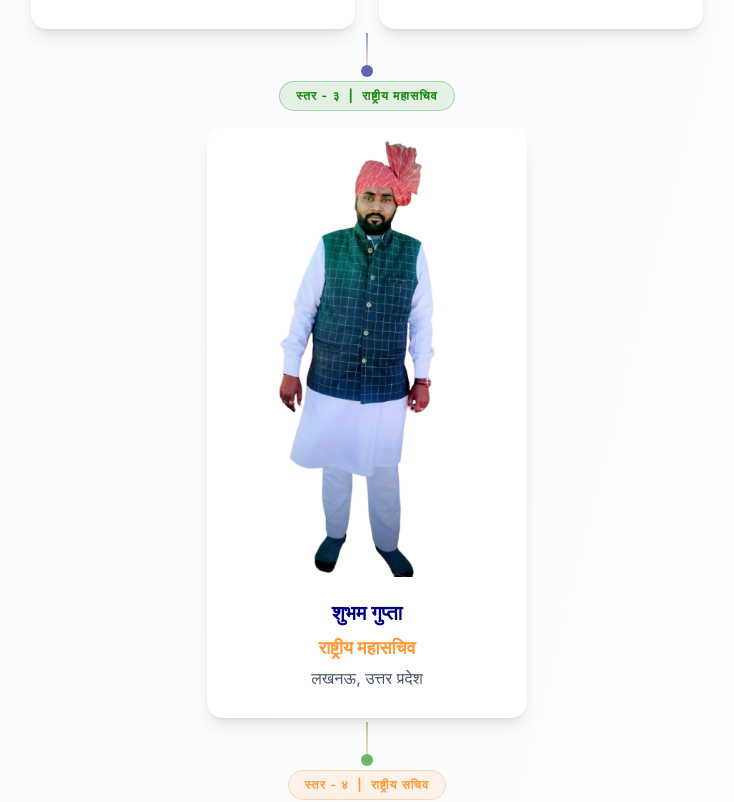
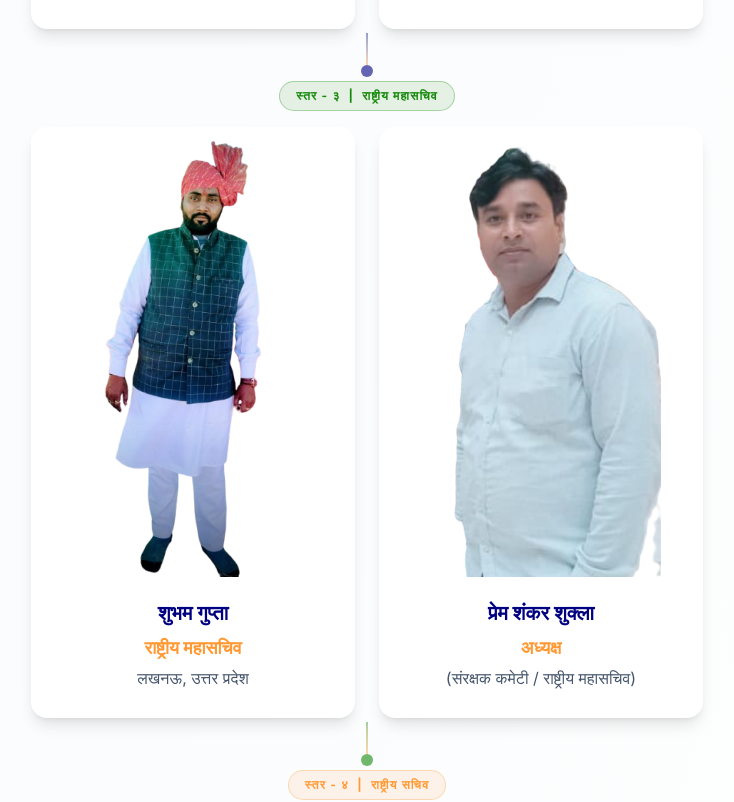
Before and after one commit to digicoders-git/Yuva_Naya_Dal, a React (Vite) app: page / in a window 1280 px wide. Shown: the part 8288-9090 px from the top of the page, without its empty margins (273-1007 px from the left). Built offline with nearby package versions, Linux system fonts and the light colour scheme; no server answers.

Commit message:
महासचिव done

```diff
--- a/src/pages/Home.jsx
+++ b/src/pages/Home.jsx
@@ -1,6 +1,6 @@
 import { motion, AnimatePresence } from 'framer-motion';
 import { NavLink } from 'react-router-dom';
-import { logo, image36, image37, image38, image8 , image40 , image41 ,image42 , image43, image44, image45, image47, image48, image49, image50, image51, image52, image53, image46, image54,image55, image56, image57 } from '../utils/images';
+import { logo, image36, image37, image38, image8 , image40 , image41 ,image42 , image43, image44, image45, image47, image48, image49, image50, image51, image52, image53, image46, image54,image55, image56, image57, image58 } from '../utils/images';
 import { HiOutlineShieldCheck, HiOutlineGlobe, HiOutlineChartBar, HiOutlineArrowRight } from 'react-icons/hi';
 import { FaBalanceScale, FaGraduationCap, FaFacebookF, FaTwitter, FaInstagram, FaYoutube, FaWhatsapp, FaTelegramPlane } from 'react-icons/fa';
 import { HiX } from 'react-icons/hi';
@@ -936,7 +936,7 @@ const Home = () => {
                             <div className="inline-flex items-center gap-2 bg-green-flag/10 border border-green-flag/30 text-green-flag text-xs font-bold uppercase tracking-widest px-4 py-1.5 rounded-full mb-4">
                                 स्तर - ३ &nbsp;|&nbsp; राष्ट्रीय महासचिव
                             </div>
-                            <div className="max-w-xs w-full">
+                            <div className="grid grid-cols-1 sm:grid-cols-2 gap-6 w-full max-w-2xl">
                                 <LeaderCard
                                     image={image38}
                                     name="शुभम गुप्ता"
@@ -945,6 +945,15 @@ const Home = () => {
                                     delay={0.4}
                                     position="object-top object-contain"
                                     onClick={() => setSelectedImage({ img: image38, name: "शुभम गुप्ता" })}
+                                />
+                                <LeaderCard
+                                    image={image58}
+                                    name="प्रेम शंकर शुक्ला"
+                                    title="अध्यक्ष"
+                                    subtitle="(संरक्षक कमेटी / राष्ट्रीय महासचिव)"
+                                    delay={0.5}
+                                    position="object-top object-contain"
+                                    onClick={() => setSelectedImage({ img: image58, name: "प्रेम शंकर शुक्ला" })}
                                 />
                             </div>
                         </motion.div>
--- a/src/utils/images.js
+++ b/src/utils/images.js
@@ -66,6 +66,7 @@ import image54 from '../assets/image-54.png';
 import image55 from '../assets/image-55.png';
 import image56 from '../assets/image-56.png';
 import image57 from '../assets/image-57.png';
+import image58 from '../assets/image-58.png';
 
 
 
@@ -83,7 +84,7 @@ export const galleryImages = {
    21: image21, 22: image22, 23: image23, 24: image24, 25: image25,
    26: image26, 27: image27, 28: image28, 30: image30,
    31: image31, 32: image32, 34: image34, 35: image35,
-   36: image36, 37: image37, 38: image38, 39: image39 ,40: image40, 41: image41, 42: image42, 43: image43, 44: image44, 45: image45, 46: image46, 47: image47, 48: image48, 49: image49, 50: image50, 51: image51, 52: image52, 53: image53, 54: image54, 55: image55, 56: image56, 57: image57
+   36: image36, 37: image37, 38: image38, 39: image39 ,40: image40, 41: image41, 42: image42, 43: image43, 44: image44, 45: image45, 46: image46, 47: image47, 48: image48, 49: image49, 50: image50, 51: image51, 52: image52, 53: image53, 54: image54, 55: image55, 56: image56, 57: image57, 58: image58
 
 };
 
@@ -94,5 +95,5 @@ export {
    image1, image2, image3, image4, image5, image7, image8,
    image12, image13, image14, image15, image16, image17, image18, image19, image20,
    image21, image22, image23, image24, image25, image26, image27, image28, image30,
-   image31, image32,  image34, image35, image36, image37, image38, image39 ,image40, image41, image42, image43 ,image44, image45, image46, image47, image48, image49, image50, image51, image52, image53, image54, image55, image56, image57
+   image31, image32,  image34, image35, image36, image37, image38, image39 ,image40, image41, image42, image43 ,image44, image45, image46, image47, image48, image49, image50, image51, image52, image53, image54, image55, image56, image57, image58
 };
```
Also changed, not shown: src/assets/image-58.png (added).
